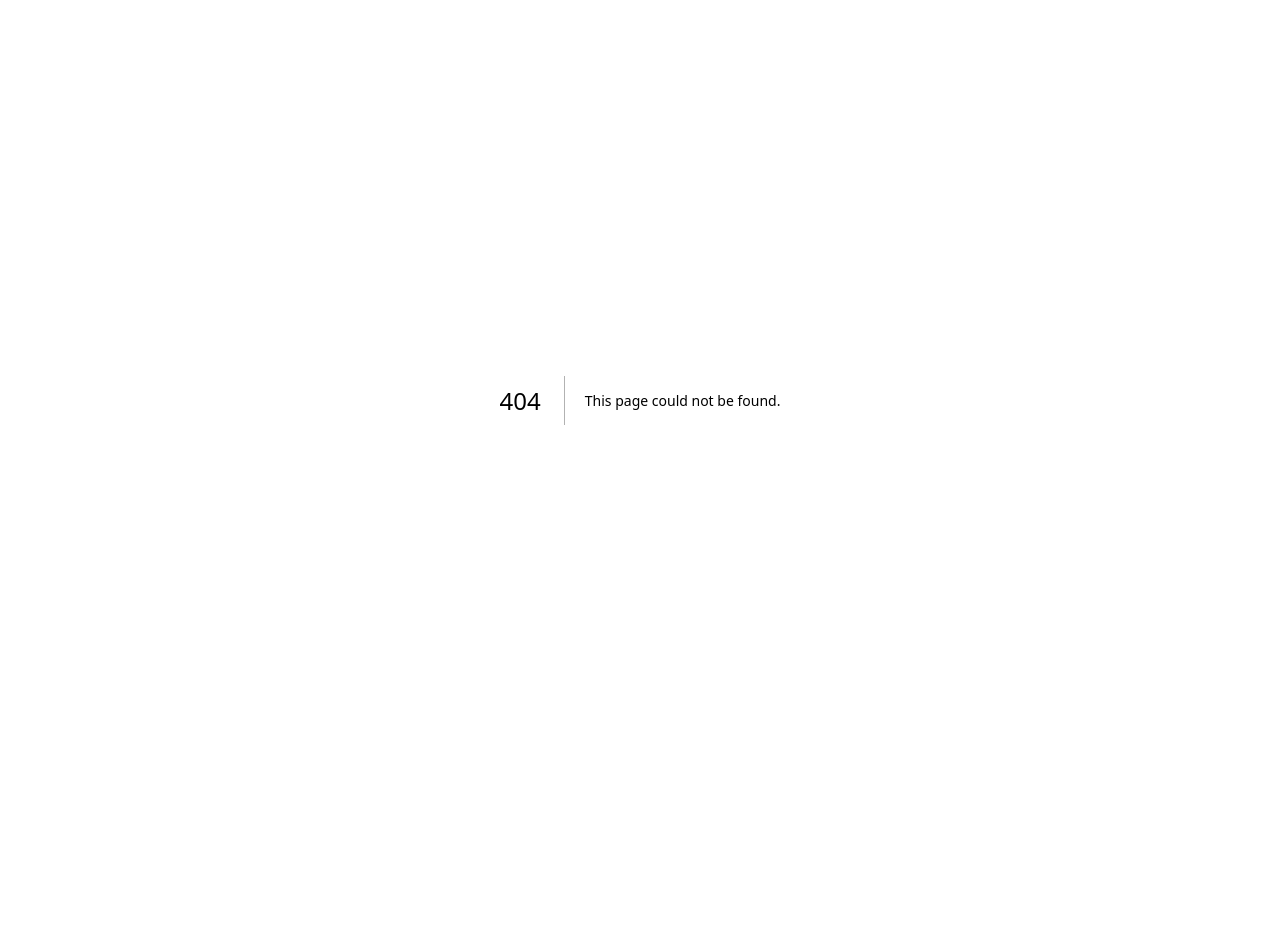
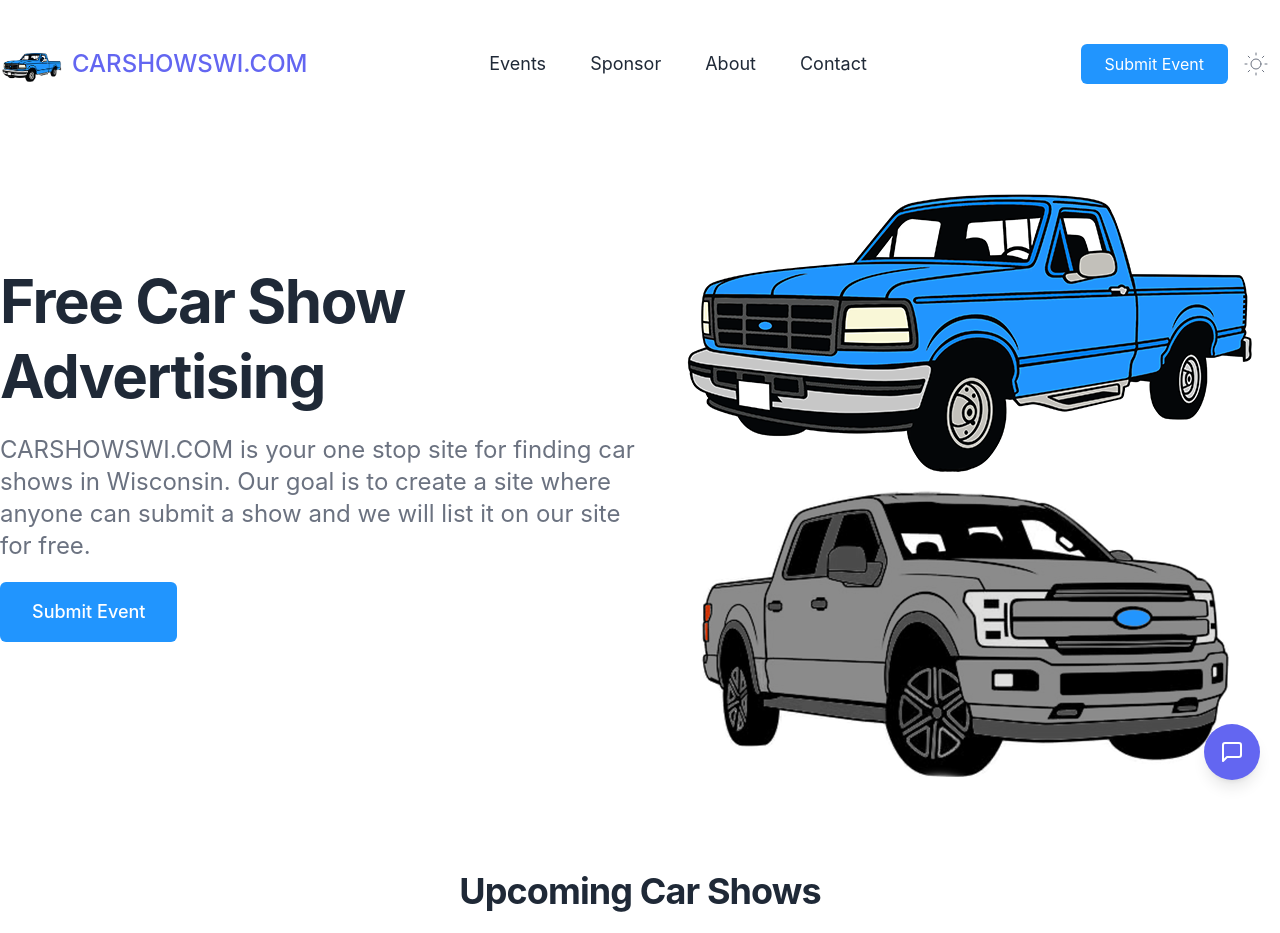
Before and after one commit to justin-allard/Carshowswi, a Next.js app: page /events in a window 1280 px wide. Before the commit this address had no page. Shown: the top 933 px of the page. Before the commit the page ends 800 px from the top, so only its background shows below. Built offline with nearby package versions, Linux system fonts and the light colour scheme.

Commit message:
Events Page

```diff
--- a/next.config.js
+++ b/next.config.js
@@ -10,7 +10,8 @@
   images: {
     unoptimized: true,
   },
-  assetPrefix: ".",
+  assetPrefix: "https://carshowswi.vercel.app",
+
 
   // Optional: Prevent automatic `/me` -> `/me/`, instead preserve `href`
   // skipTrailingSlashRedirect: true,
--- a/pages/calendar.js
+++ b/pages/events.js
@@ -1,18 +1,18 @@
 import Head from "next/head";
-
+import Hero from "../components/hero";
 import Navbar from "../components/navbar";
 import SectionTitle from "../components/sectionTitle";
 import Events from "../components/events";
-
 import Footer from "../components/footer";
 import Cta from "../components/cta";
+import Faq from "../components/faq";
 import PopupWidget from "../components/popupWidget";
 
-const Calendar = () => {
+const EventsPage = () => {
   return (
     <>
       <Head>
-        <title>Calendar - Car Shows WI</title>
+        <title>Events - Car Shows WI</title>
         <meta
           name="description"
           content="Nextly is a free landing page template built with next.js & Tailwind CSS"
@@ -21,16 +21,15 @@
       </Head>
 
       <Navbar />
+      <Hero />
+      <SectionTitle
 
-      <SectionTitle
-        pretitle="Nextly Benefits"
-        title=" Why should you use this landing page">
+        title="Upcoming Car Shows">
         Nextly is a free landing page & marketing website template for startups
         and indie projects. Its built with Next.js & TailwindCSS. And its
         completely open-source.
       </SectionTitle>
       <Events />
-
 
 
       <Cta />
@@ -40,4 +39,4 @@
   );
 }
 
-export default Calendar;
+export default EventsPage;
```
